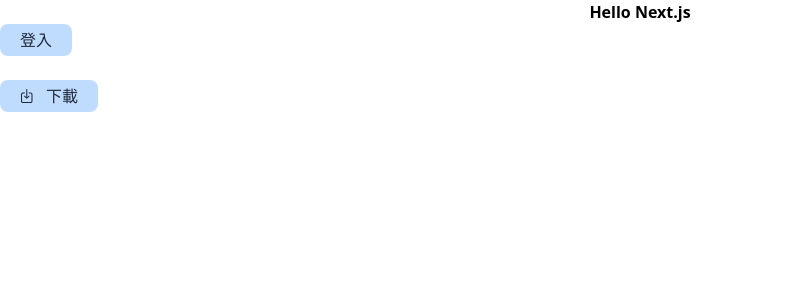
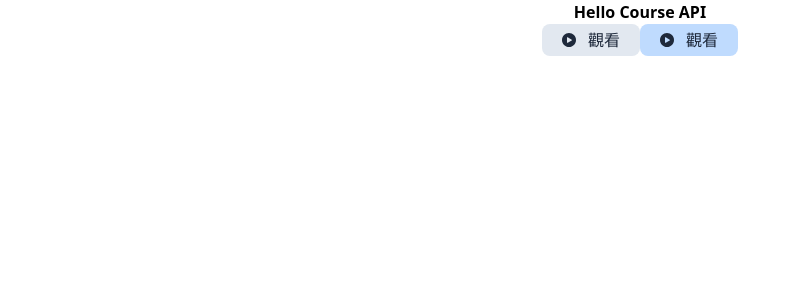
Before and after one commit to Open-Edu-Tw/courseapi-fe-next-archived, a Next.js app: page / in a window 1280 px wide. Shown: the top 300 px of the page, without its empty margins (0-801 px from the left). Built offline with nearby package versions, Linux system fonts and the light colour scheme.

Commit message:
fix: button color

```diff
--- a/pages/index.tsx
+++ b/pages/index.tsx
@@ -1,6 +1,6 @@
 import type { NextPage } from "next";
 import { Button } from "@/components";
-import { DownloadIcon } from "@/icons";
+import { PlayIcon } from "@/icons";
 
 const Home: NextPage = () => {
   //  const [currentStyle, setCurrentStyle] = useState<HeaderStyle>(HeaderStyle.Mobile);
@@ -23,15 +23,17 @@
 
   return (
     <div>
-      <h1 className="font-bold text-center">Hello Next.js</h1>
-      <Button size="medium" color="accent" label="登入" />
-      <br />
-      <Button
-        icon={<DownloadIcon />}
-        size="medium"
-        color="accent"
-        label="下載"
-      />
+      <h1 className="font-bold text-center">Hello Course API</h1>
+      <div
+        style={{
+          display: "flex",
+          justifyContent: "center",
+        }}
+      >
+        <Button icon={<PlayIcon />} size="medium" color="basic" label="觀看" />
+        <br />
+        <Button icon={<PlayIcon />} size="medium" color="accent" label="觀看" />
+      </div>
     </div>
   );
 };
--- a/tailwind.config.js
+++ b/tailwind.config.js
@@ -6,7 +6,11 @@
     "./icons/**/*.{js,ts,jsx,tsx}",
   ],
   theme: {
-    extend: {},
+    extend: {
+      colors: {
+        "light-blue-700": "#0369A1"
+      }
+    },
     borderRadius: {
       DEFAULT: "0.5rem",
     },
```
